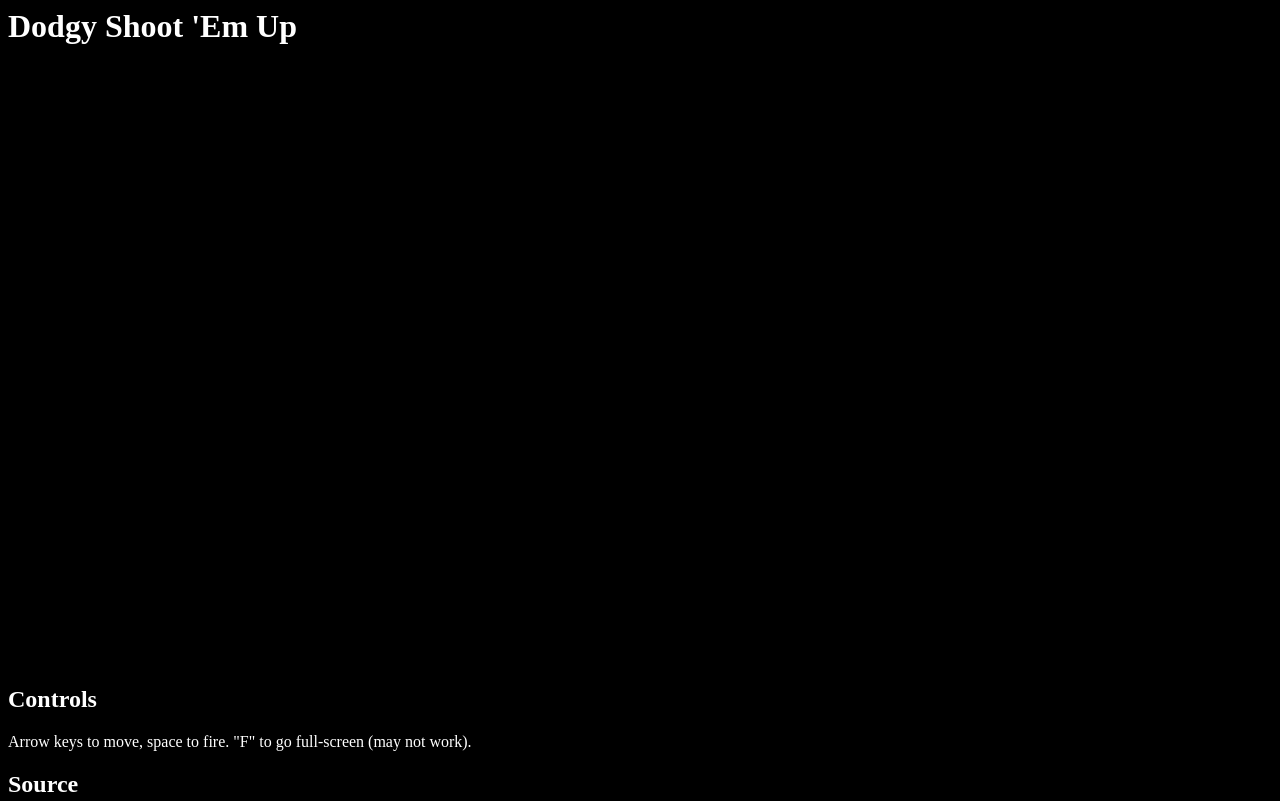
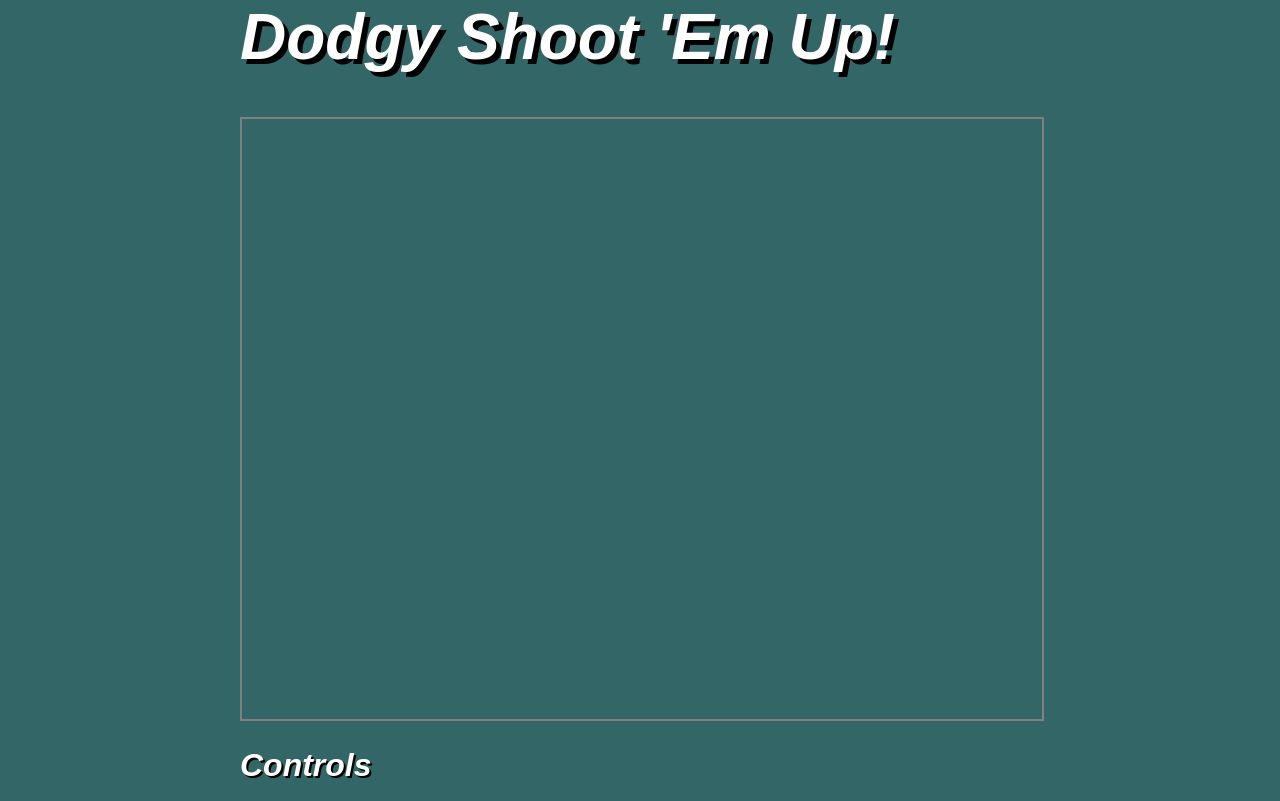
Before and after one commit to nomiddlename/shootemup, a plain HTML site: page index.html in a window 1280 px wide. Shown: the top 801 px of the page. Drawn offline with Linux system fonts and the light colour scheme; a web font is replaced by a local one.

Commit message:
styled up the main page a bit nicer

```diff
--- a/index.html
+++ b/index.html
@@ -1,18 +1,53 @@
 <!DOCTYPE HTML PUBLIC "-//IETF//DTD HTML//EN">
 <html> <head>
 <title>Dodgy Shoot 'Em Up</title>
+<link href='http://fonts.googleapis.com/css?family=Wendy+One' rel='stylesheet' type='text/css'>
 <script data-main="scripts/main" src="scripts/require.js"></script>
 <style type="text/css">
 body {
-  background: black;
+  font-family: 'Wendy One', sans-serif;
+  background: #366;
   color: white;
+  width: 800px;
+  margin: auto;
 }
 
+h1 {
+  font-size: 64px;
+  font-style: italic;
+  text-shadow: black 5px 5px;
+}
+
+h2 {
+  font-size: 32px;
+  font-style: italic;
+  text-shadow: black 2px 2px;
+}
+
+p, li {
+  color: #ccc;
+  font-size: 20px;
+  text-shadow: black 1px 1px;
+}
+
+a {
+  color: #aad;
+  text-decoration: none;
+}
+
+a:hover {
+  color: #88d;
+  text-shadow: black 2px 2px;
+}
+
+canvas {
+  border: 2px solid grey;
+}
 </style>
 </head>
 
 <body>
-<h1>Dodgy Shoot 'Em Up</h1>
+<h1>Dodgy Shoot 'Em Up!</h1>
 <canvas id="theCanvas" width="800" height="600">
 No canvas? Arse biscuits, no game for you.
 </canvas>
```
